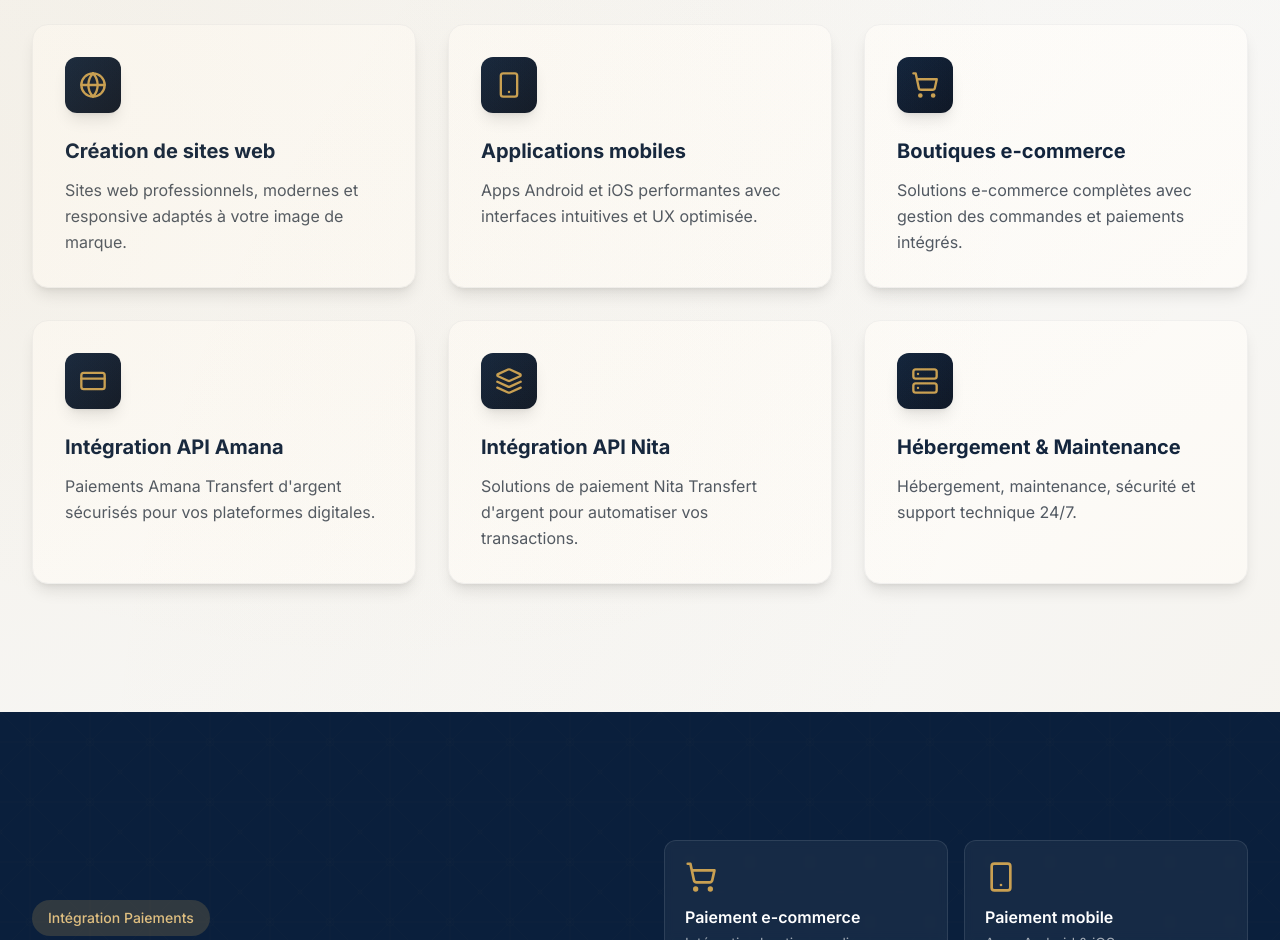
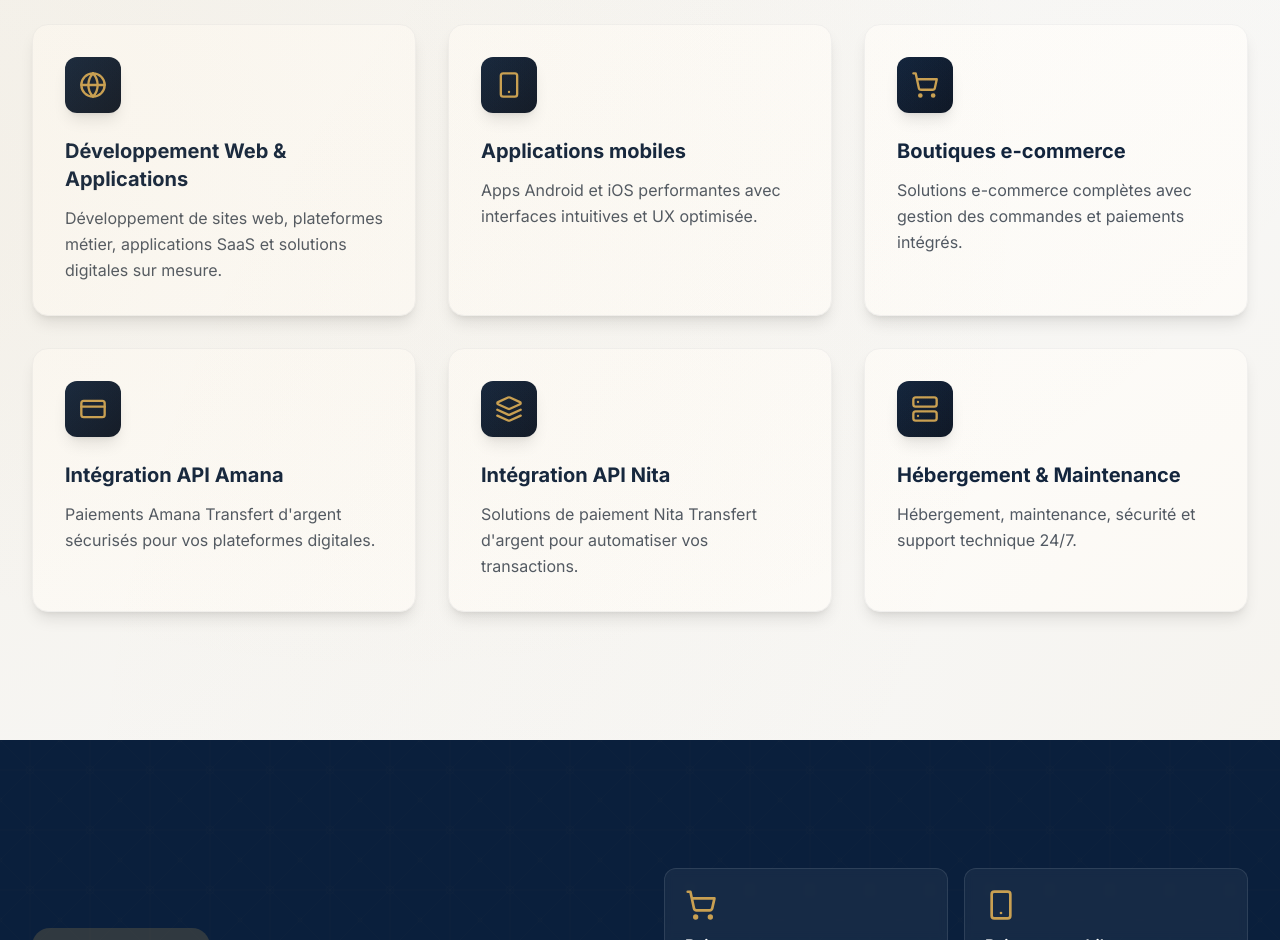
Before and after one commit to Moustapha25/airtech-website, a React (Vite) app: page / in a window 1280 px wide. Shown: the part 1140-2080 px from the top of the page. Built offline with nearby package versions, Linux system fonts and the light colour scheme.

Commit message:
Mise à jour structures

```diff
--- a/src/App.tsx
+++ b/src/App.tsx
@@ -116,8 +116,8 @@ function App() {
   const services = [
     {
       icon: Globe,
-      title: 'Création de sites web',
-      description: 'Sites web professionnels, modernes et responsive adaptés à votre image de marque.',
+      title: 'Développement Web & Applications',
+      description: 'Développement de sites web, plateformes métier, applications SaaS et solutions digitales sur mesure.',
     },
     {
       icon: Smartphone,
```
